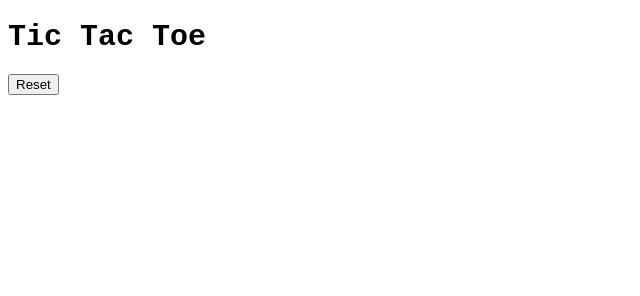
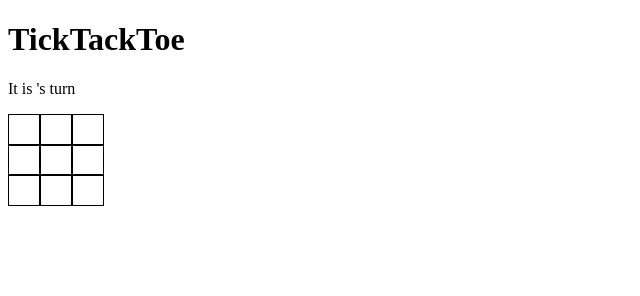
Before and after one commit to blong191/tictacktoe, a plain HTML site: page index.html in a window 1280 px wide. Shown: the whole page, without its empty margins (0-640 px from the left). Drawn offline with Linux system fonts and the light colour scheme.

Commit message:
html and css

```diff
--- a/index.html
+++ b/index.html
@@ -1,26 +1,48 @@
 <!DOCTYPE html>
-<html lang="en">
-<head>
-  <meta charset="utf-8">
-  <link href="styles.css"
-        rel="stylesheet">
-  <script src="script.js"></script>
-  <title>Tic Tac Toe</title>
-</head>
-<body>
-  <h1>Tic Tac Toe</h1><button>Reset</button>
-  <div class="Board">
-    <div class="Grid">
-      <div class="Box"></div>
-      <div class="Box"></div>
-      <div class="Box"></div>
-      <div class="Box"></div>
-      <div class="Box"></div>
-      <div class="Box"></div>
-      <div class="Box"></div>
-      <div class="Box"></div>
-      <div class="Box"></div>
+<html lang="" dir="ltr">
+  <head>
+    <meta charset="utf-8">
+    <title>TickTackToe</title>
+    <script> </script>
+      <link href="styles.css" rel="stylesheet" type="text/css" />
+  </head>
+  <body>
+    <h1>TickTackToe</h1>
+    <p>It is <span id="player"></span>'s turn<p>
+    <div class="large">
+      <div class="row1">
+    <div class="Box" id="c1-1">
+
+    </div>
+    <div class="Box" id="c1-2">
+
+    </div>
+    <div class="Box" id="c1-3">
+
+    </div>
+    </div>
+    <div class="row2">
+    <div class="Box" id="c2-1">
+
+    </div>
+    <div class="Box" id="c2-2">
+
+    </div>
+    <div class="Box" id="c2-3">
+
     </div>
   </div>
-</body>
+    <div class="row3">
+    <div class="Box" id="c3-1">
+
+    </div>
+    <div class="Box" id="c3-2">
+
+    </div>
+    <div class="Box" id="c3-3">
+
+    </div>
+  </div>
+</div>
+  </body>
 </html>
--- a/script.js
+++ b/script.js
@@ -3,7 +3,12 @@ Let turn = 0 or 1
 Const players = ["X", "O"];
 
 
-
+if turn== 1{
+  turn=0
+}
+if turn==0{
+  turn=1
+}
 
 let player1 = 'X';
 let player2 = 'O';
--- a/styles.css
+++ b/styles.css
@@ -1,29 +1,22 @@
-html,
-body {
-    height: 100%;
-    font-family: 'Courier New', Courier, monospace;
-    background-color: white;
+.large{
+  display: flex;
+  height: 100px;
+  width: 100px;
+  flex-direction: column;
 }
+div .Box{
+  height: 100%;
+  width: 30%;
+  border: solid thin black;
 
-h1 {
-    font-size: 30px;
 }
+.row1 , .row2 , .row3 {
+  height:30%;
+  display:flex;
+}
+#c1-1 {
 
-.Board {
-    display: flex;
-    height: 100%;
-    width: 100%;
 }
+#c1-2{
 
-.Grid {
-    display: flex;
-    flex-direction: column;
-    flex-wrap: wrap;
-    border: 2px black;
 }
-
-.Box {
-    height: 198px;
-    width: 198px;
-    border: 2px black;
-}
```
